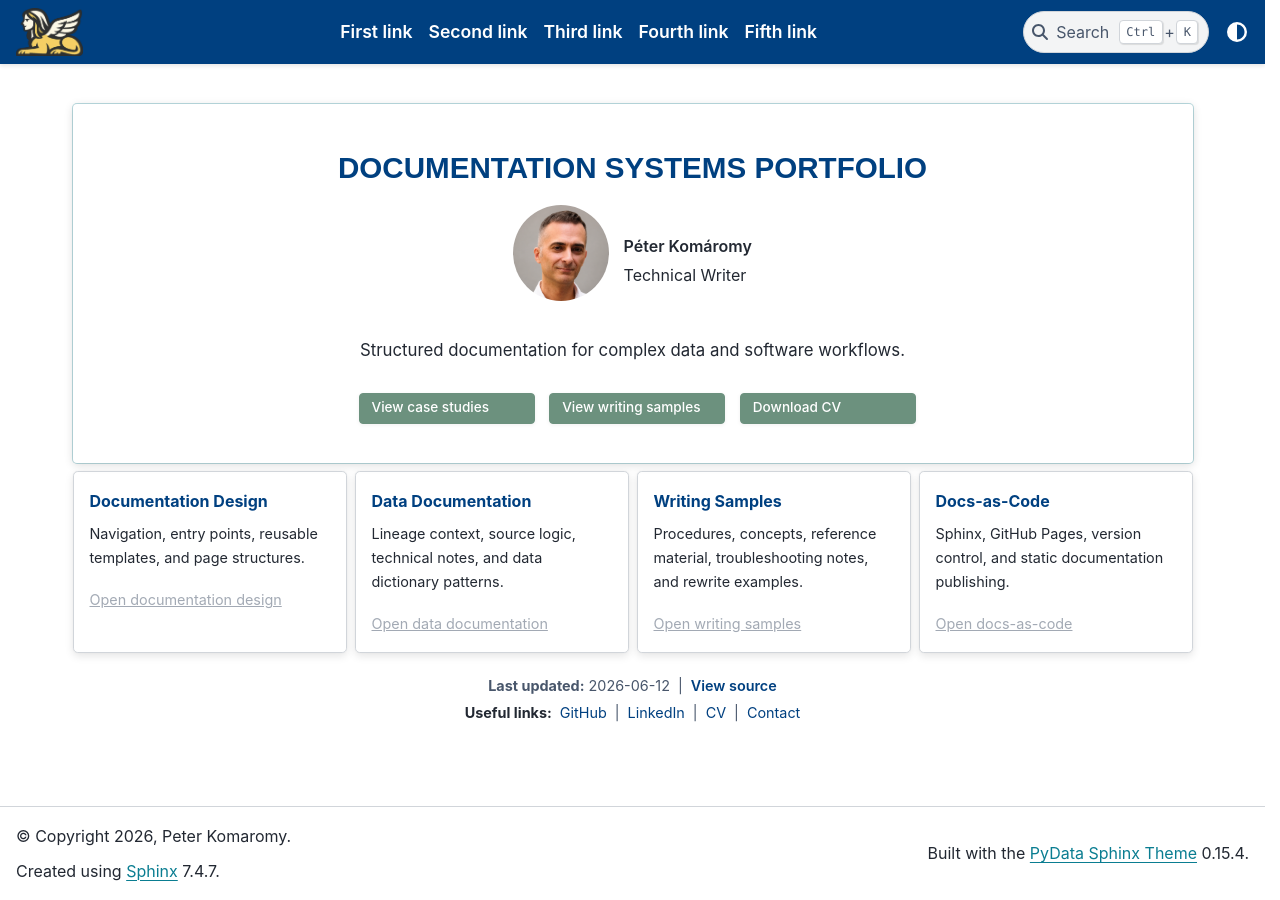
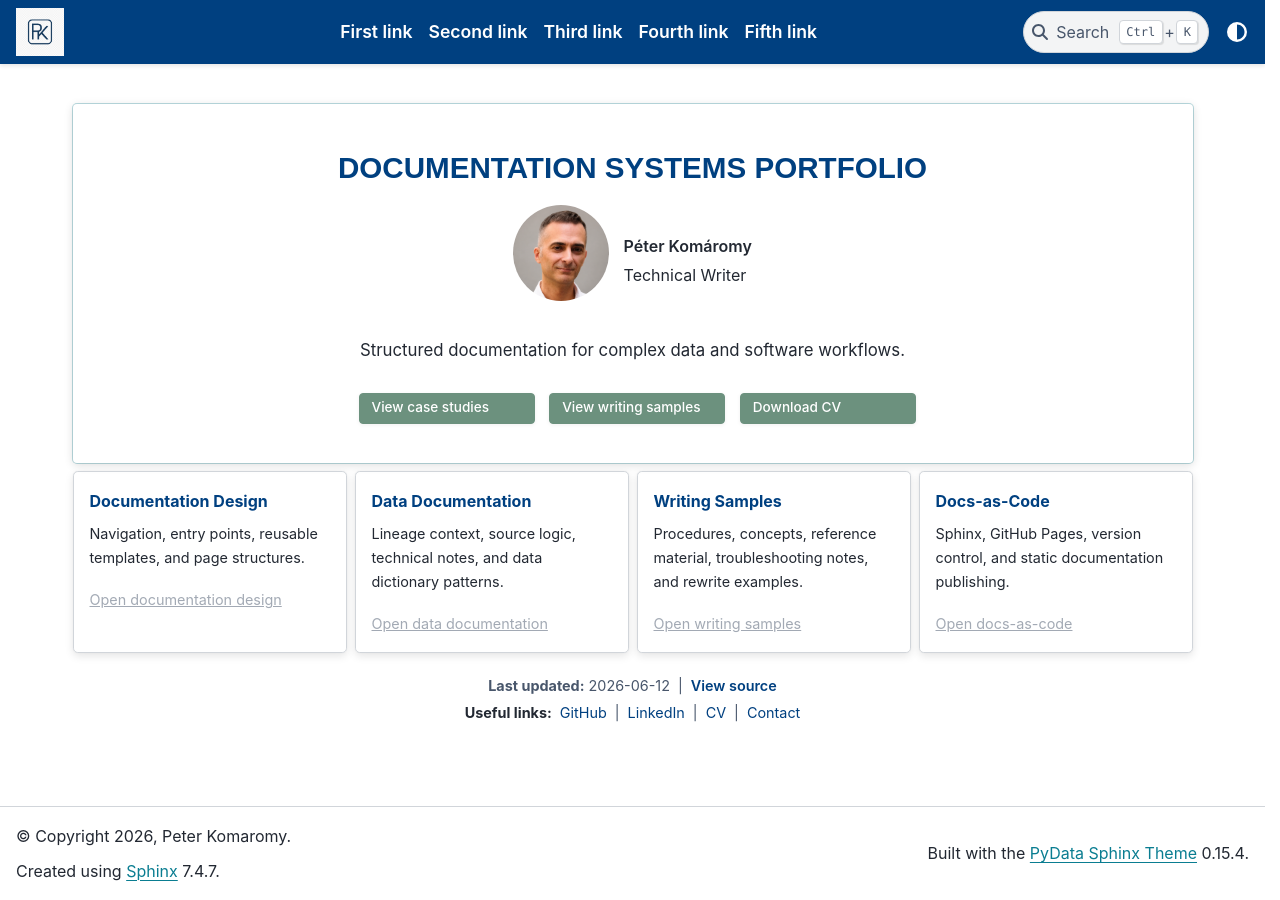
Before and after one commit to peter-komaromy/portfolio, a Sphinx documentation site: the page built from source/index.rst, in a window 1280 px wide. Built offline with Sphinx 7.4.7 and the PyData theme 0.15.4, drawn with Linux system fonts in a browser that asks for light colours.

Commit message:
Update site content

```diff
--- a/source/conf.py
+++ b/source/conf.py
@@ -24,7 +24,7 @@ exclude_patterns = [                    # means: do not treat these as source fo
 
 html_theme = 'pydata_sphinx_theme'
 html_static_path = ['_static']
-html_logo = "_static/png/Logos_&_Icons/sphinx-favicon.png"
+html_logo = "_static/png/Logos_&_Icons/logo.png"
 html_favicon = "_static/png/Logos_&_Icons/sphinx-favicon.png"
 html_title = "Portfolio"
 today_fmt = "%Y-%m-%d"              # timestamp allowed and yyyy-mm-dd format specified
```
Also changed, not shown: source/_static/png/Logos_&_Icons/logo.png (added).
